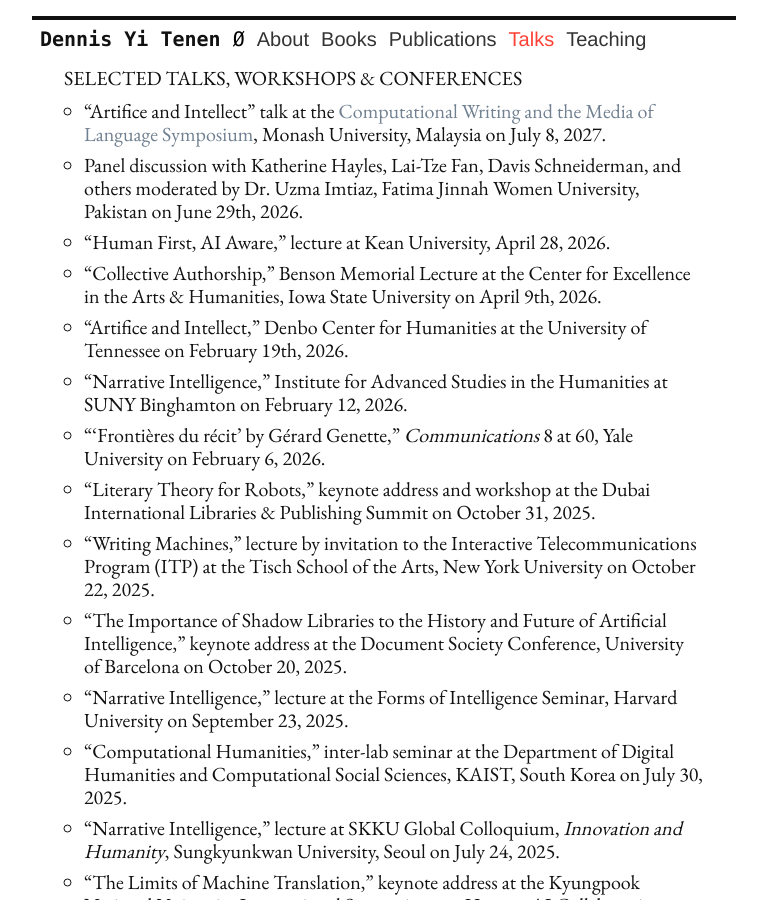
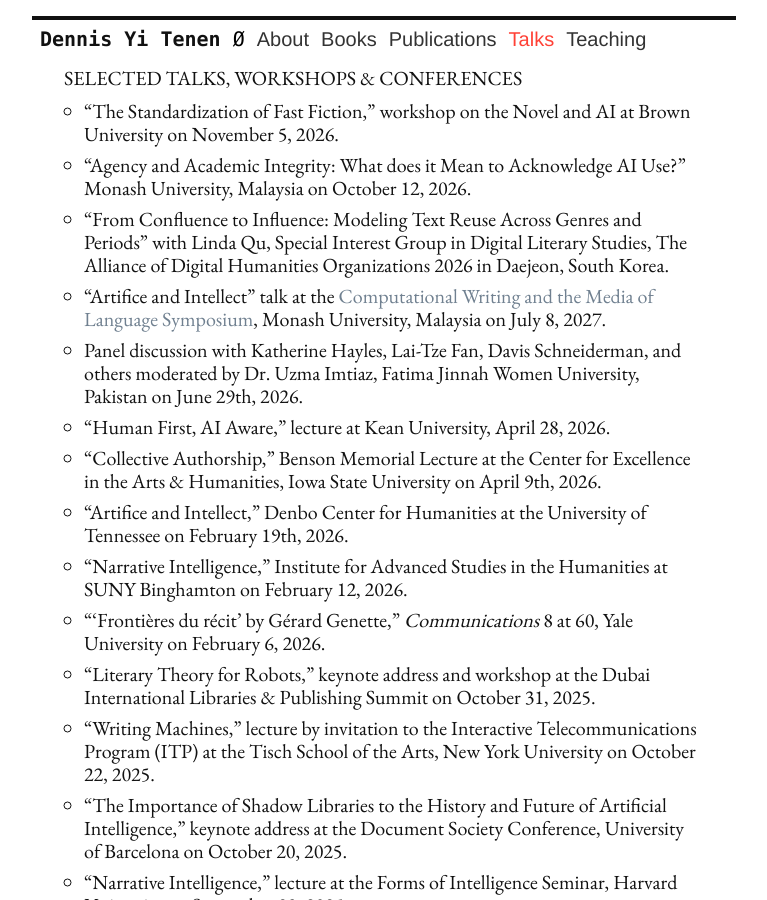
Before and after one commit to denten/denten.github.io, a Jekyll site: the page built from _pages/talks.md, in a window 1280 px wide and 900 px high. Shown: the whole window, without its empty margins (256-1023 px from the left). Built offline with Jekyll 4.4.1, drawn with Linux system fonts in a browser that asks for light colours; nearby versions of some CDN libraries.

Commit message:
update talks

```diff
--- a/_includes/CV/06-talks.md
+++ b/_includes/CV/06-talks.md
@@ -1,5 +1,12 @@
 ## Selected Talks, Workshops & Conferences
 
+- "The Standardization of Fast Fiction," workshop on the Novel and AI at Brown University
+on November 5, 2026.
+- "Agency and Academic Integrity: What does it Mean to Acknowledge AI Use?" Monash
+University, Malaysia on October 12, 2026.
+- "From Confluence to Influence: Modeling Text Reuse Across Genres and Periods" with Linda
+Qu, Special Interest Group in Digital Literary Studies, The Alliance of Digital Humanities
+Organizations 2026 in Daejeon, South Korea.
 - "Artifice and Intellect" talk at the [Computational Writing and the Media of Language
 Symposium](https://web.archive.org/save/https://literaryai.org/#programme), Monash University,
 Malaysia on July 8, 2027.
```
